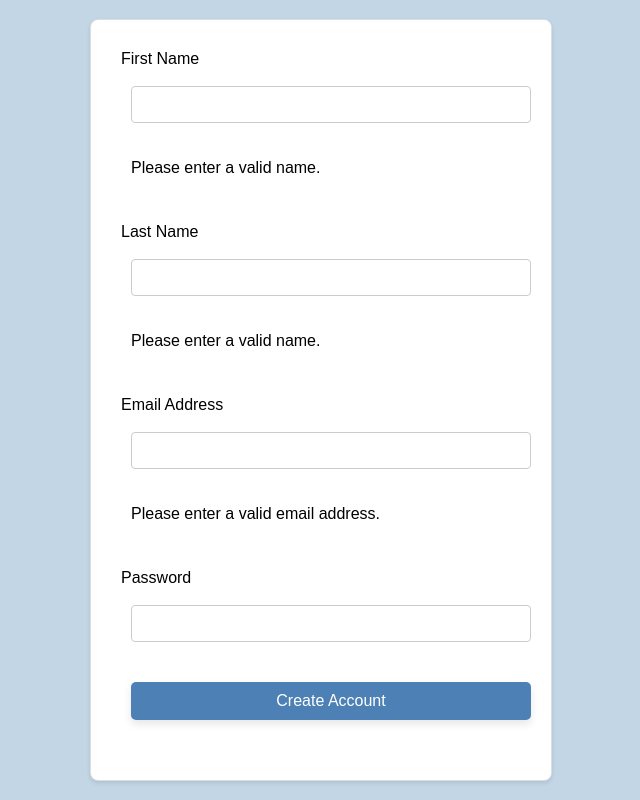
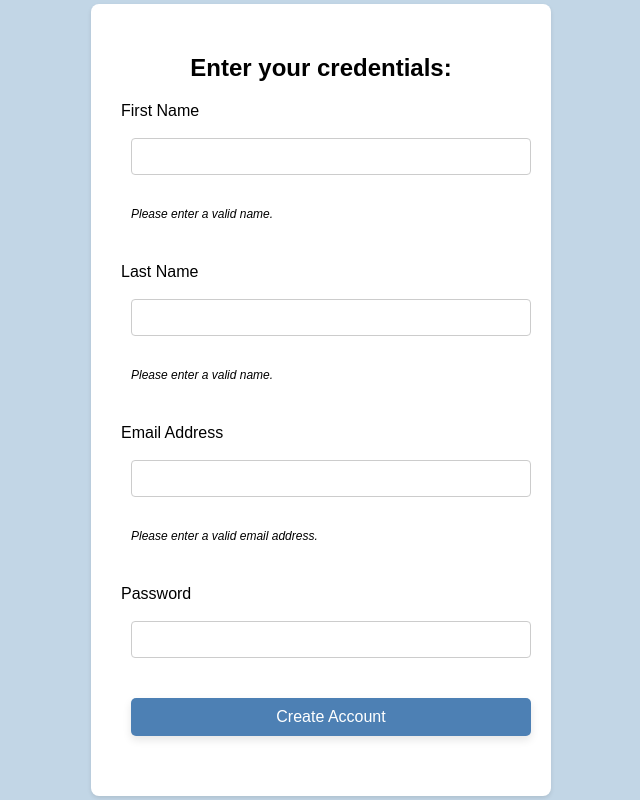
Before and after one commit to mikkelite/project, a Vue app: page /AccountCreation in a window 1280 px wide. Shown: the whole page, without its empty margins (319-959 px from the left). Built offline with nearby package versions, Linux system fonts and the light colour scheme.

Commit message:
css changes

```diff
--- a/src/components/AddProductPage.vue
+++ b/src/components/AddProductPage.vue
@@ -53,7 +53,7 @@ body {
 #AddProduct{
   border: 1px solid #ddd;
   border-radius: 5px;
-  padding: 10%;
+  padding:15%;
   display: block;
   background-color: white;
 }
@@ -66,11 +66,7 @@ p{
     padding:10px
 }
 form {
-  display: flex;
   flex-direction: column;
-  border: 1px solid #ddd;
-  border-radius: 5px;
-  padding: 10%;
   display: block;
   background-color: white;
 }
--- a/src/components/UserPage.vue
+++ b/src/components/UserPage.vue
@@ -1,6 +1,7 @@
 <template>
 <body>
     <form class="signup-form">
+        <h2>Enter your credentials:</h2>
         <div class="form-group">
             <label for="firstName">First Name</label>
             <input type="text" id="firstName" name="firstName" v-model="userRegisterRequest.fName" required>
@@ -82,6 +83,11 @@ body, html {
             justify-content: center;
             align-items: center;
         }
+        p{
+            font-size: 12px;
+            font-style: italic;
+
+        }
 
         .signup-form {
             width: 100%;
```
